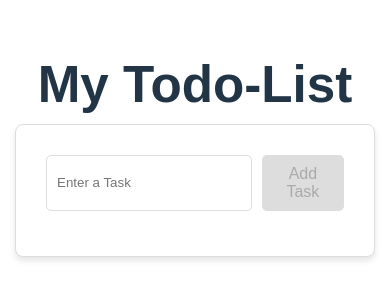
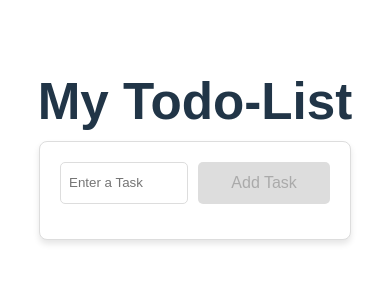
Before and after one commit to Noor-Shaikh00/Todo-list_using_React.Js, a React (Vite) app: page / in a window 390 px wide. Shown: the part 280-580 px from the top of the page. Built offline with nearby package versions, Linux system fonts and the light colour scheme.

Commit message:
Update App.css

```diff
--- a/src/App.css
+++ b/src/App.css
@@ -91,3 +91,24 @@ li button {
 li button:hover {
     background-color: #c82333;
 }
+
+@media (max-width: 480px) {
+    .todo-container {
+        padding: 10px;
+        max-width: 90%;
+    }
+
+    input {
+        width: 100%;
+        padding: 8px;
+    }
+
+    button {
+        width: 100%;
+        padding: 12px;
+    }
+
+    li {
+        padding: 8px;
+    }
+}
```
